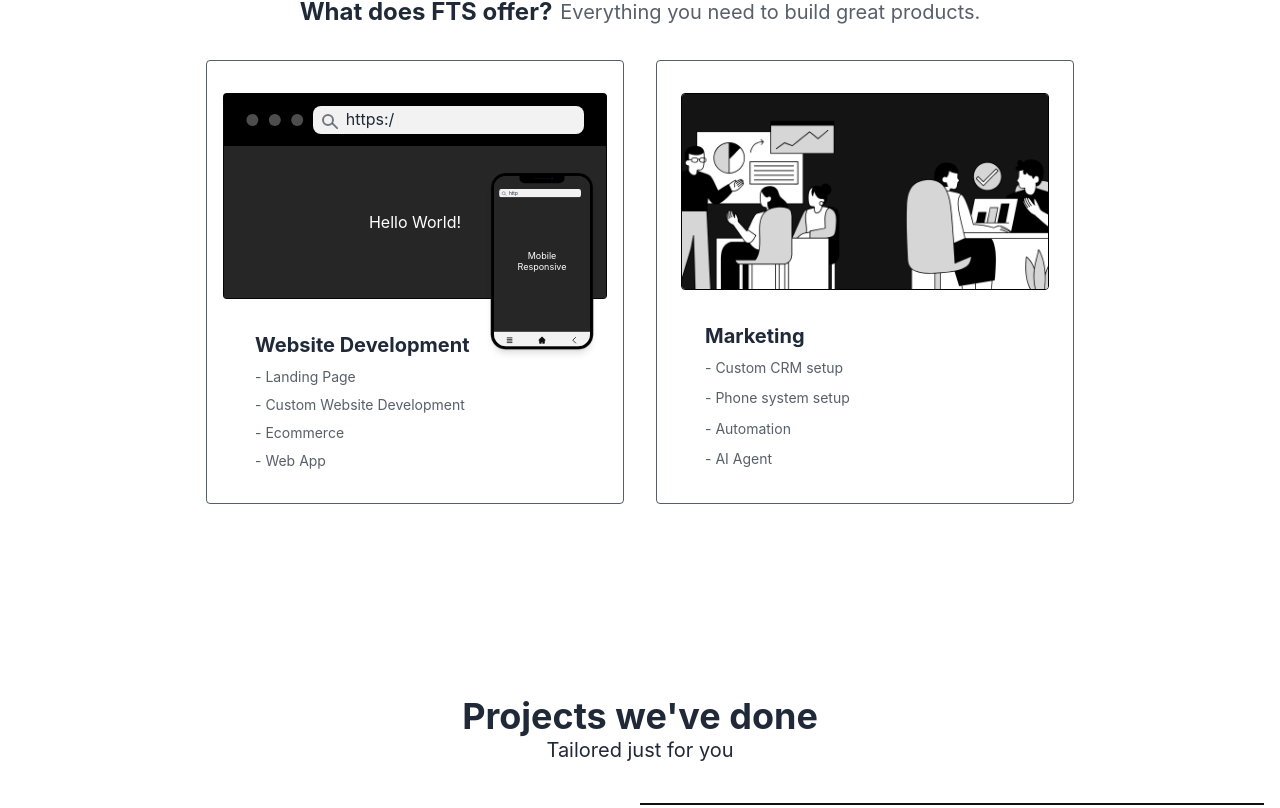
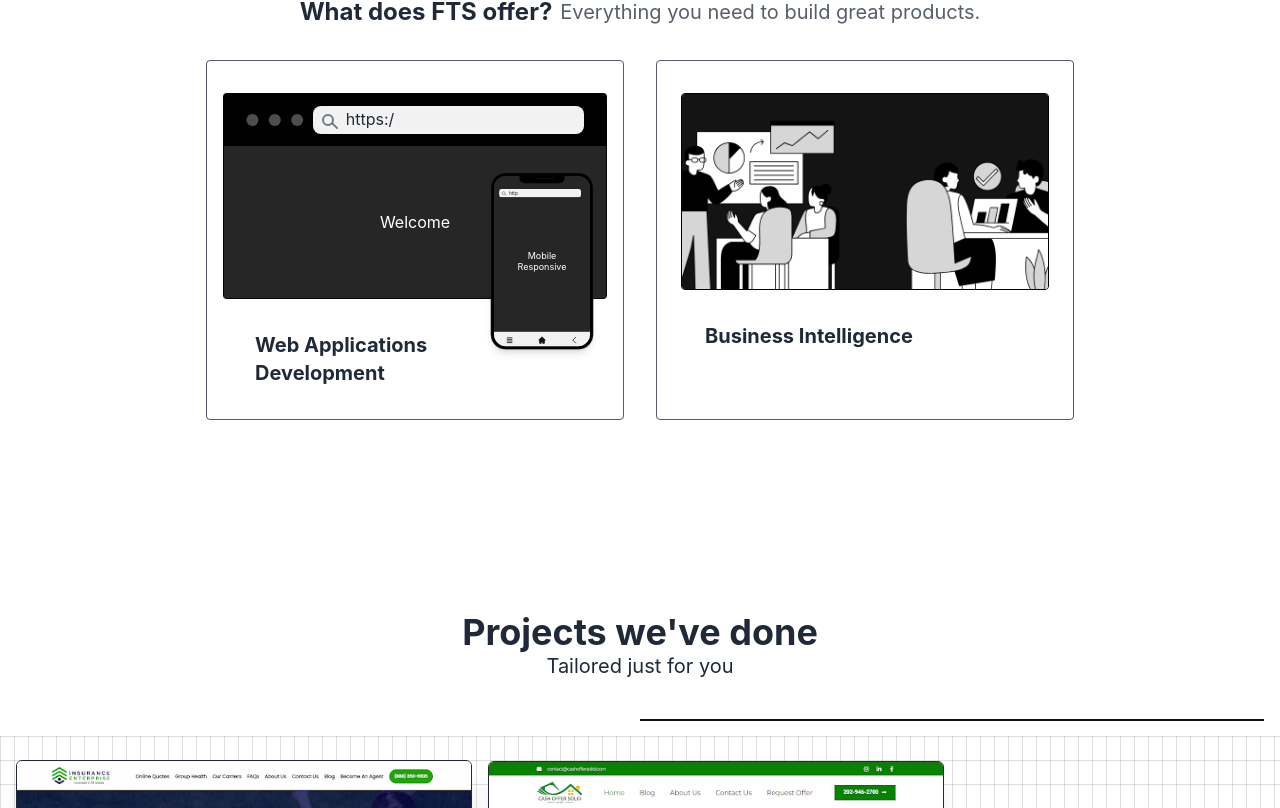
Before and after one commit to Fortune-Tech-Solutions/fortunetechsolutions, a React (Vite) app: page / in a window 1280 px wide. Shown: the part 2392-3200 px from the top of the page. Built offline with nearby package versions, Linux system fonts and the light colour scheme.

Commit message:
updated changes

```diff
--- a/package.json
+++ b/package.json
@@ -11,6 +11,7 @@
   },
   "dependencies": {
     "@emailjs/browser": "^4.4.1",
+    "@tailwindcss/postcss": "^4.1.4",
     "axios": "^1.8.4",
     "framer-motion": "^11.11.17",
     "motion": "^11.15.0",
--- a/src/App.jsx
+++ b/src/App.jsx
@@ -8,11 +8,13 @@ import DrawerWrap from './components/DrawerWrap'
 import AboutUs from './sections/AboutUs'
 import Services from './sections/Services'
 import Projects from './sections/Projects'
+import ThemeProvider from './components/ThemeProvider'
+
 
 function App() {
   return (
     <>
-
+      <ThemeProvider>
         <DrawerWrap>
           <NavBar />
 
@@ -27,7 +29,7 @@ function App() {
 
           <Footer />
         </DrawerWrap>
-
+      </ThemeProvider>
     </>
   )
 }
--- /dev/null
+++ b/src/components/ThemeContext.jsx
@@ -0,0 +1,3 @@
+import { createContext } from "react";
+
+export const ThemeContext = createContext("light");
--- /dev/null
+++ b/src/components/ThemeProvider.jsx
@@ -0,0 +1,27 @@
+import { useState } from 'react';
+import { ThemeContext } from './ThemeContext';
+import { useEffect } from 'react';
+
+export default function ThemeProvider({ children }) {
+    const [theme, setTheme] = useState(localStorage.getItem('theme') || 'light');
+    const [darkTheme, setDarkTheme] = useState(false);
+
+
+     useEffect(() => {
+            document.documentElement.setAttribute('data-theme', theme);
+            localStorage.setItem('theme', theme);
+
+            if (theme == "black") {
+                setDarkTheme(true);
+            } else {
+                setDarkTheme(false);
+            }
+
+        }, [theme, setDarkTheme]);
+
+    return (
+        <ThemeContext.Provider value={{darkTheme, setDarkTheme, theme, setTheme}}>
+            {children}
+        </ThemeContext.Provider>
+    );
+}
--- a/src/sections/Contacts.jsx
+++ b/src/sections/Contacts.jsx
@@ -23,7 +23,7 @@ const Contacts = () => {
                                 width="1em"
                             >
                                 <path d="M164.9 24.6c-7.7-18.6-28-28.5-47.4-23.2l-88 24C12.1 30.2 0 46 0 64c0 247.4 200.6 448 448 448 18 0 33.8-12.1 38.6-29.5l24-88c5.3-19.4-4.6-39.7-23.2-47.4l-96-40c-16.3-6.8-35.2-2.1-46.3 11.6L304.7 368c-70.4-33.3-127.4-90.3-160.7-160.7l49.3-40.3c13.7-11.2 18.4-30 11.6-46.3l-40-96z" />
-                            </svg></span>(703) 634-6029</p>
+                            </svg></span>(703) 501-1716</p>
                     </div>
                 </div>
 
--- a/src/sections/Services.jsx
+++ b/src/sections/Services.jsx
@@ -1,7 +1,15 @@
 import Typewriter from "typewriter-effect";
 import marketingGraphics from "../assets/marketing.png"
+// import { RiComputerLine } from "react-icons/ri";
+// import { FaPeopleGroup } from "react-icons/fa6";
+// import { FaArrowRight } from "react-icons/fa";
+// import { HiLightBulb } from "react-icons/hi";
+import { useContext } from "react";
+import { ThemeContext } from "../components/ThemeContext";
+// import { Link } from "react-scroll"
 
 const Services = () => {
+    const { darkTheme } = useContext(ThemeContext);
     return (
         <div className="flex flex-col items-center justify-center">
             <div className="flex flex-col md:flex-row items-center space-x-2 text-center mb-8">
@@ -11,7 +19,7 @@ const Services = () => {
 
             <div className="grid md:grid-cols-2 gap-8">
                 <div
-                    className="card card-bordered border-base-content/75 max-w-md w-full py-8 md:px-4 rounded relative"
+                    className={`card card-bordered border-base-content/75 max-w-md w-full py-8 md:px-4 rounded group relative hover:cursor-pointer hover:-translate-y-1 hover:shadow-2xl duration-300 active:translate-y-0 active:shadow-none ${darkTheme ? "hover:shadow-white/15" : ""}`}
                 >
                     <div className="mockup-browser bg-black max-w-xs lg:max-w-sm mx-auto border border-base-content/10 rounded overflow-visible">
                         <div className="mockup-browser-toolbar text-white">
@@ -25,7 +33,7 @@ const Services = () => {
                                 />
                             </div>
                         </div>
-                        <div className="bg-[#262626] dark:text-base-content text-base-100 flex justify-center px-4 py-16">Hello World!</div>
+                        <div className="bg-[#262626] dark:text-base-content text-base-100 flex justify-center px-4 py-16">Welcome</div>
                     </div>
                     <div className="mockup-phone absolute border scale-[0.2] top-[-85px] right-[-90px] md:scale-[0.23] md:top-[-95px] lg:scale-[0.3] shadow-xl">
                         <div className="camera"></div>
@@ -68,55 +76,56 @@ const Services = () => {
                         </div>
                     </div>
 
-                    <div className="card-body pb-0">
-                        <h3 className="text-xl font-bold card-title">Website Development</h3>
-                        <p className="text-sm text-base-content/75">- Landing Page</p>
-                        <p className="text-sm text-base-content/75">- Custom Website Development</p>
-                        <p className="text-sm text-base-content/75">- Ecommerce</p>
-                        <p className="text-sm text-base-content/75">- Web App</p>
+                    <div className="card-body pb-0 flex items-start justify-start max-w-72">
+                        <h3 className="text-xl font-bold card-title max-w-sm w-full">Web Applications Development</h3>
+
+
                     </div>
+
+
                 </div>
 
 
 
                 <div
-                    className="card card-bordered border-base-content/75 max-w-md w-full py-8 md:px-4 rounded relative"
+                    className={`card card-bordered border-base-content/75 max-w-md w-full py-8 md:px-4 rounded relative hover:cursor-pointer hover:-translate-y-1 hover:shadow-2xl duration-300 active:translate-y-0 active:shadow-none ${darkTheme ? "hover:shadow-white/15" : ""}`}
                 >
-                    {/* <div className="bg-base-content/10 p-2 md:h-[206px] w-full rounded relative flex justify-center">
-                        <div className="stats stats-vertical md:absolute md:-left-20 md:-top-5 md:translate-y-1/2 md:scale-[0.65] rounded md:stats-horizontal border border-base-content/10">
-                            <div className="stat place-items-center">
-                                <div className="stat-title">Sales</div>
-                                <div className="stat-value">$ 31K</div>
-                                <div className="stat-desc">From January 1st to February 1st</div>
-                            </div>
-
-                            <div className="stat place-items-center">
-                                <div className="stat-title">Users</div>
-                                <div className="stat-value text-secondary">4,200</div>
-                                <div className="stat-desc text-secondary">↗︎ 40 (2%)</div>
-                            </div>
-
-                            <div className="stat place-items-center">
-                                <div className="stat-title">New Registers</div>
-                                <div className="stat-value">1,200</div>
-                                <div className="stat-desc">↗︎ 90 (14%)</div>
-                            </div>
-                        </div>
-                    </div> */}
                     <figure className="max-w-sm px-2">
                         <img src={marketingGraphics} alt="marketing graphics" className="rounded border border-black dark:border-base-content/10 w-full" />
                     </figure>
 
-                    <div className="card-body pb-0">
-                        <h3 className="text-xl font-bold card-title">Marketing</h3>
-                        {/* <p className="text-sm text-base-content/75">You don&apos;t know marketing. But we know!</p> */}
-                        <p className="text-sm text-base-content/75">- Custom CRM setup</p>
-                        <p className="text-sm text-base-content/75">- Phone system setup</p>
-                        <p className="text-sm text-base-content/75">- Automation</p>
-                        <p className="text-sm text-base-content/75">- AI Agent</p>
+                    <div className="card-body pb-0 flex items-start justify-start">
+                        <h3 className="text-xl font-bold card-title">Business Intelligence</h3>
                     </div>
                 </div>
             </div>
+
+            {/* <div className="flex flex-wrap items-center justify-center gap-10 py-8 overflow-hidden">
+                <Link to="section5" smooth={true}>
+                    <div className="border relative rounded-md p-6 bg-base-200 hover:bg-accent hover:text-primary max-w-xs w-full group cursor-pointer flex flex-col items-center justify-center">
+                        <div><RiComputerLine className="text-6xl" /></div>
+                        <div className="font-bold text-xl text-center mb-2 mt-6">Web Application Development</div>
+                        <div className={`text-base-content/75 group-hover:text-primary/75`}>Custom-built solutions for Landing Pages, Ecommerce, POS systems, and more-fast, scalable, and optimized. Let&apos;s build something great!</div>
+                        <div className="absolute bottom-0 bg-accent text-primary p-2 translate-y-10 group-hover:translate-y-6 opacity-0 group-hover:opacity-100 duration-100 border-4 border-base-100 rounded-full"><FaArrowRight className="text-xl" /></div>
+                    </div>
+                </Link>
+                <Link to="section5" smooth={true}>
+                    <div className="border relative rounded-md p-6 bg-base-200 hover:bg-accent hover:text-primary max-w-xs w-full group cursor-pointer flex flex-col items-center justify-center">
+                        <div><FaPeopleGroup className="text-6xl" /></div>
+                        <div className="font-bold text-xl text-center mb-2 mt-6">Marketing</div>
+                        <div className={`text-base-content/75 group-hover:text-primary/75`}>Marketing Services Strengthen your brand with SEO, CRM integration, Email automation, AI chatbot, and more. Let&apos;s grow your business efficiently!</div>
+                        <div className="absolute bottom-0 bg-accent text-primary p-2 translate-y-10 group-hover:translate-y-6 opacity-0 group-hover:opacity-100 duration-100 border-4 border-base-100 rounded-full"><FaArrowRight className="text-xl" /></div>
+                    </div>
+                </Link>
+                <Link to="section5" smooth={true}>
+                    <div className="border relative rounded-md p-6 bg-base-200 hover:bg-accent hover:text-primary max-w-xs w-full group cursor-pointer flex flex-col items-center justify-center">
+                        <div><HiLightBulb className="text-6xl" /></div>
+                        <div className="font-bold text-xl text-center mb-2 mt-6">Business Intelligence</div>
+                        <div className={`text-base-content/75 group-hover:text-primary/75`}>Unlock data-driven insights with advanced analytics, reporting, and visualization to drive smarter decisions. Let&apos;s optimize your strategy!</div>
+                        <div className="absolute bottom-0 bg-accent text-primary p-2 translate-y-10 group-hover:translate-y-6 opacity-0 group-hover:opacity-100 duration-100 border-4 border-base-100 rounded-full"><FaArrowRight className="text-xl" /></div>
+                    </div>
+                </Link>
+            </div> */}
         </div>
     );
 }
```
Also changed, not shown: src/components/NavBar.jsx (+14 -12 lines), src/components/ThemeSelector.jsx (+4 -14 lines), 1 other file (tests, documents, lock files or other folders). Lines whose indentation alone changed are shown as unchanged.
